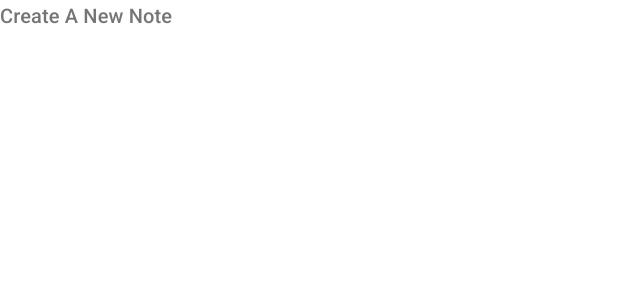
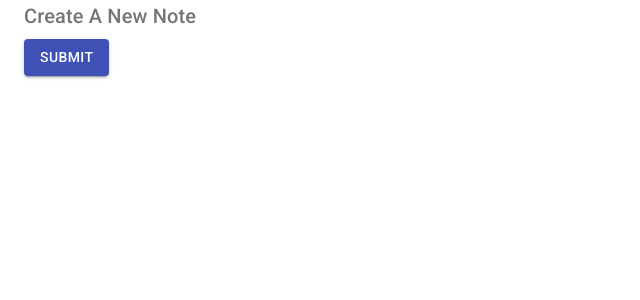
Before and after one commit to shawon122334/react-material-ui, a React (Create React App) app: page / in a window 1280 px wide. Shown: the top 300 px of the page, without its empty margins (0-640 px from the left). Built offline with nearby package versions, Linux system fonts and the light colour scheme.

Commit message:
button added

```diff
--- a/src/pages/Notes.js
+++ b/src/pages/Notes.js
@@ -1,12 +1,14 @@
 import React from 'react'
 import Typography from '@material-ui/core/Typography'
-
+import Button from '@material-ui/core/Button'
+import Container from '@material-ui/core/Container'
 export default function Notes() {
   return (
-    <div>
+    <Container>
       <Typography variant="h6" component="h2" color="textSecondary" gutterBottom>
         Create A New Note
       </Typography>
-    </div>
+      <Button onClick={()=>console.log('you clicked the button')} type="submit" color="primary" variant="contained">Submit</Button>
+    </Container>
   )
 }
```
